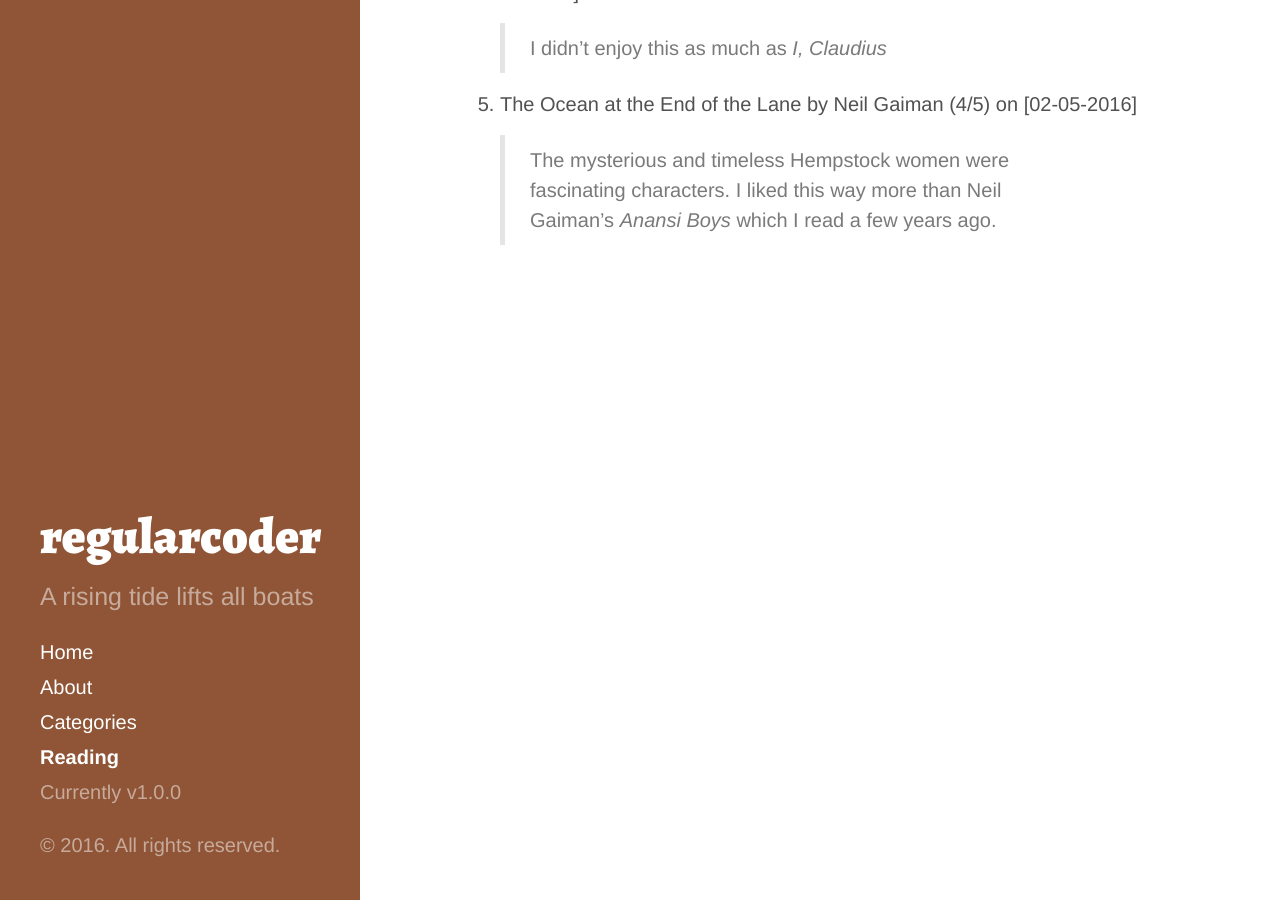
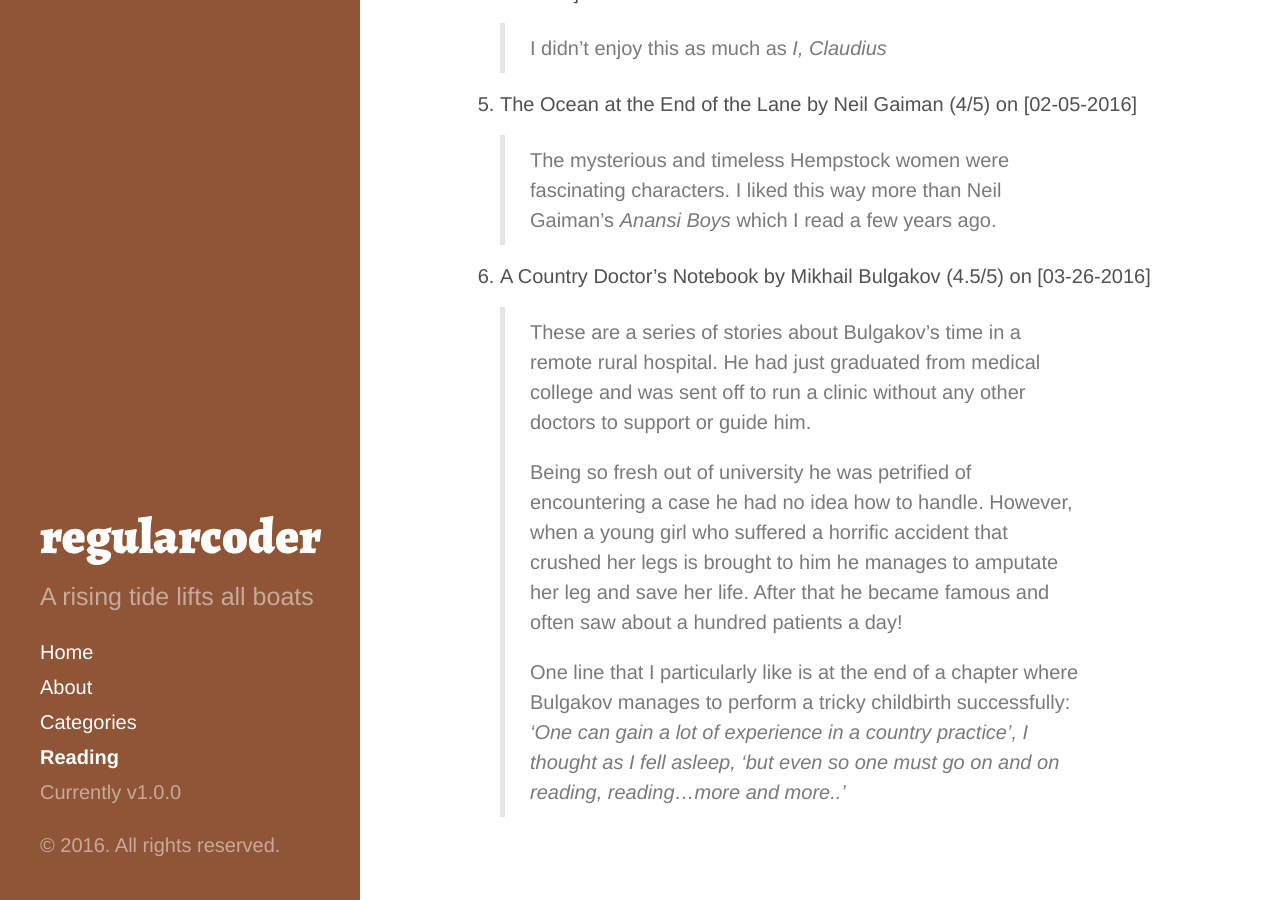
Before and after one commit to regularcoder/regularcoder, a Jekyll site: the page built from reading.md, in a window 1280 px wide and 900 px high, scrolled down 1207 px. Built offline with Jekyll 4.4.1, drawn with Linux system fonts in a browser that asks for light colours; Markdown is read by kramdown in place of the engine named in the settings.

Commit message:
Added new book to read list

```diff
--- a/_config.yml
+++ b/_config.yml
@@ -14,7 +14,7 @@ tagline:             'A rising tide lifts all boats'
 description:         'A rising tide lifts all boats'
 url:                 http://regularcoder.github.io
 baseurl:             /
-paginate:            5
+paginate:            10
 excerpt_separator:   <!--more-->
 # About/contact
 author:
--- a/reading.md
+++ b/reading.md
@@ -26,3 +26,10 @@ Kenzaburo Oe, [The Art of Fiction No. 195](http://www.theparisreview.org/intervi
 
 5. The Ocean at the End of the Lane by Neil Gaiman (4/5) on [02-05-2016]
 > The mysterious and timeless Hempstock women were fascinating characters. I liked this way more than Neil Gaiman's *Anansi Boys* which I read a few years ago.
+
+6. A Country Doctor's Notebook by Mikhail Bulgakov (4.5/5) on [03-26-2016]
+> These are a series of stories about Bulgakov's time in a remote rural hospital. He had just graduated from medical college and was sent off to run a clinic without any other doctors to support or guide him.
+>
+> Being so fresh out of university he was petrified of encountering a case he had no idea how to handle. However, when a young girl who suffered a horrific accident that crushed her legs is brought to him he manages to amputate her leg and save her life. After that he became famous and often saw about a hundred patients a day!
+>
+> One line that I particularly like is at the end of a chapter where Bulgakov manages to perform a tricky childbirth successfully: *'One can gain a lot of experience in a country practice', I thought as I fell asleep, 'but even so one must go on and on reading, reading...more and more..'*
```
